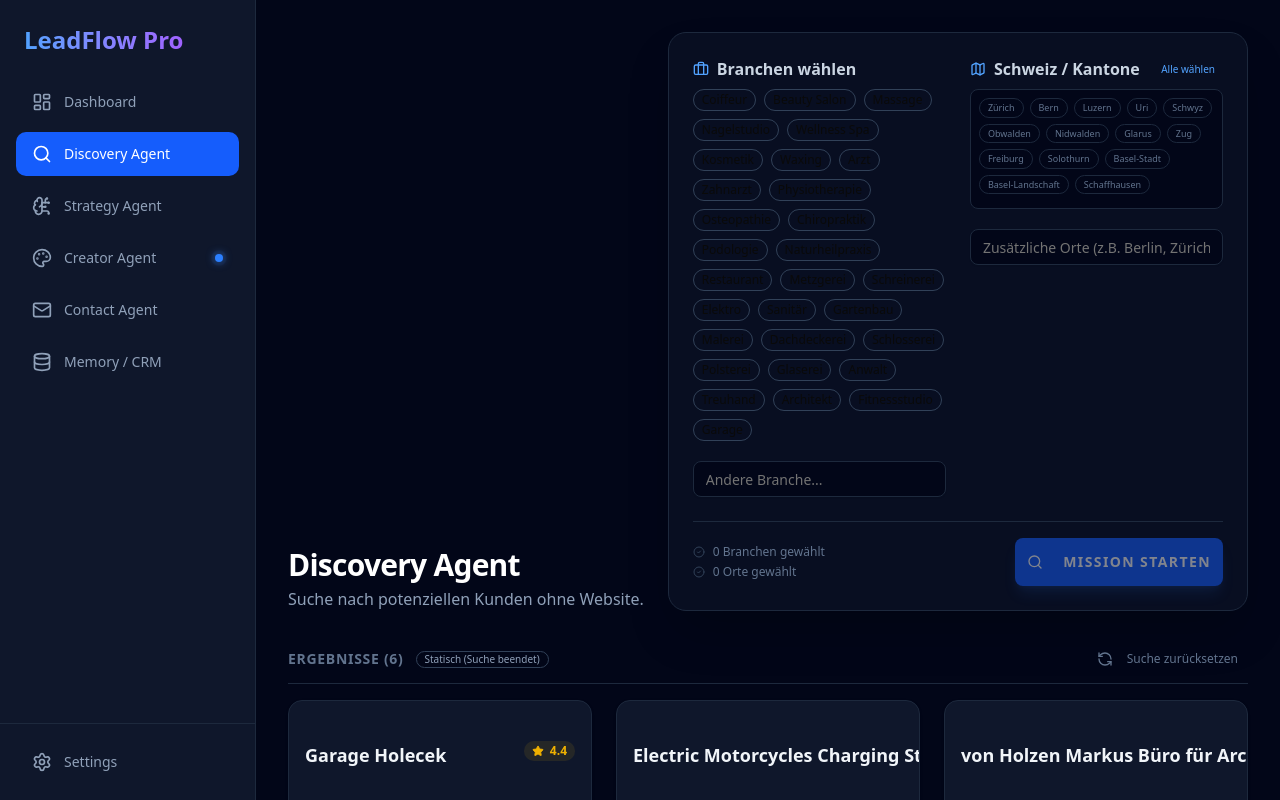
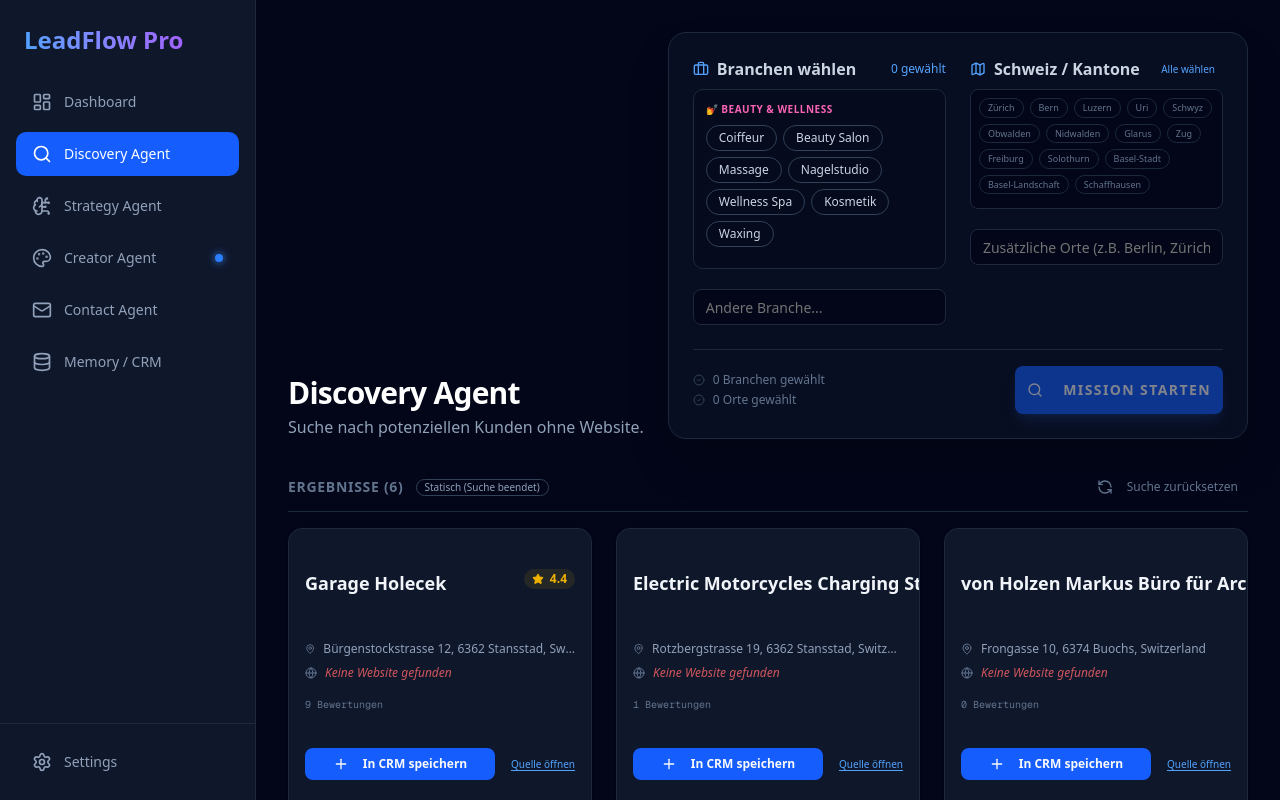
Before and after one commit to keokukzh/leadflow-pro, a Next.js app in the folder leadflow-pro/: page /discovery in a window 1280 px wide. Built offline with nearby package versions, Linux system fonts and the light colour scheme.

Commit message:
style: Categorize industries with specific colors and improved UI grouping

```diff
--- a/leadflow-pro/src/app/(dashboard)/discovery/page.tsx
+++ b/leadflow-pro/src/app/(dashboard)/discovery/page.tsx
@@ -9,21 +9,6 @@ import { saveLeadToCRM, createDiscoveryMission, getLatestMission, getMissionById
 import { Badge } from "@/components/ui/badge";
 import { ScrollArea } from "@/components/ui/scroll-area";
 import { CheckCircle2, Map, Briefcase, AlertTriangle } from "lucide-react";
-
-const INDUSTRIES = [
-  // Beauty & Wellness
-  "Coiffeur", "Beauty Salon", "Massage", "Nagelstudio", "Wellness Spa", "Kosmetik", "Waxing",
-  // Gesundheit
-  "Arzt", "Zahnarzt", "Physiotherapie", "Osteopathie", "Chiropraktik", "Podologie", "Naturheilpraxis",
-  // Gastronomie & Retail
-  "Restaurant", "Metzgerei",
-  // Handwerk
-  "Schreinerei", "Elektro", "Sanitär", "Gartenbau", "Malerei", "Dachdeckerei", "Schlosserei", "Polsterei", "Glaserei",
-  // Dienstleistungen
-  "Anwalt", "Treuhand", "Architekt",
-  // Auto & Fitness
-  "Fitnessstudio", "Garage"
-];
 
 const CANTONS = [
   "Zürich", "Bern", "Luzern", "Uri", "Schwyz", "Obwalden", "Nidwalden", "Glarus", "Zug",
@@ -164,22 +149,79 @@ export default function DiscoveryPage() {
         <div className="bg-slate-900/50 p-6 rounded-2xl border border-slate-800 shadow-2xl space-y-6 flex-1 max-w-4xl">
           <div className="grid grid-cols-1 md:grid-cols-2 gap-6">
             <div className="space-y-3">
-              <div className="flex items-center gap-2 text-slate-300 font-semibold mb-2">
+              <div className="flex items-center justify-between gap-2 text-slate-300 font-semibold mb-2">
+                <div className="flex items-center gap-2">
                   <Briefcase className="w-4 h-4 text-blue-400" />
                   Branchen wählen
                 </div>
-              <div className="flex flex-wrap gap-2">
-                {INDUSTRIES.map((ind) => (
+                <span className="text-xs text-blue-400 font-normal">{selectedIndustries.length} gewählt</span>
+              </div>
+              <ScrollArea className="h-[180px] rounded-lg border border-slate-800 bg-slate-950/50 p-3">
+                {/* Beauty & Wellness */}
+                <div className="mb-3">
+                  <p className="text-[10px] uppercase tracking-wider text-pink-400 font-bold mb-2">💅 Beauty & Wellness</p>
+                  <div className="flex flex-wrap gap-1.5">
+                    {["Coiffeur", "Beauty Salon", "Massage", "Nagelstudio", "Wellness Spa", "Kosmetik", "Waxing"].map((ind) => (
                       <Badge
                         key={ind}
                         variant={selectedIndustries.includes(ind) ? "default" : "outline"}
-                    className={`cursor-pointer transition-all ${selectedIndustries.includes(ind) ? "bg-blue-600 hover:bg-blue-500 scale-105" : "border-slate-700 hover:border-slate-500"}`}
+                        className={`cursor-pointer transition-all text-xs px-3 py-1 ${selectedIndustries.includes(ind) ? "bg-pink-600 hover:bg-pink-500 text-white border-pink-500" : "border-slate-700 hover:border-pink-400 text-slate-300 hover:text-pink-300"}`}
                         onClick={() => toggleIndustry(ind)}
                       >
                         {ind}
                       </Badge>
                     ))}
                   </div>
+                </div>
+                {/* Gesundheit */}
+                <div className="mb-3">
+                  <p className="text-[10px] uppercase tracking-wider text-green-400 font-bold mb-2">🏥 Gesundheit</p>
+                  <div className="flex flex-wrap gap-1.5">
+                    {["Arzt", "Zahnarzt", "Physiotherapie", "Osteopathie", "Chiropraktik", "Podologie", "Naturheilpraxis"].map((ind) => (
+                      <Badge
+                        key={ind}
+                        variant={selectedIndustries.includes(ind) ? "default" : "outline"}
+                        className={`cursor-pointer transition-all text-xs px-3 py-1 ${selectedIndustries.includes(ind) ? "bg-green-600 hover:bg-green-500 text-white border-green-500" : "border-slate-700 hover:border-green-400 text-slate-300 hover:text-green-300"}`}
+                        onClick={() => toggleIndustry(ind)}
+                      >
+                        {ind}
+                      </Badge>
+                    ))}
+                  </div>
+                </div>
+                {/* Handwerk */}
+                <div className="mb-3">
+                  <p className="text-[10px] uppercase tracking-wider text-orange-400 font-bold mb-2">🔧 Handwerk</p>
+                  <div className="flex flex-wrap gap-1.5">
+                    {["Schreinerei", "Elektro", "Sanitär", "Gartenbau", "Malerei", "Dachdeckerei", "Schlosserei", "Polsterei", "Glaserei"].map((ind) => (
+                      <Badge
+                        key={ind}
+                        variant={selectedIndustries.includes(ind) ? "default" : "outline"}
+                        className={`cursor-pointer transition-all text-xs px-3 py-1 ${selectedIndustries.includes(ind) ? "bg-orange-600 hover:bg-orange-500 text-white border-orange-500" : "border-slate-700 hover:border-orange-400 text-slate-300 hover:text-orange-300"}`}
+                        onClick={() => toggleIndustry(ind)}
+                      >
+                        {ind}
+                      </Badge>
+                    ))}
+                  </div>
+                </div>
+                {/* Dienstleistungen & Sonstige */}
+                <div>
+                  <p className="text-[10px] uppercase tracking-wider text-blue-400 font-bold mb-2">💼 Dienstleistungen</p>
+                  <div className="flex flex-wrap gap-1.5">
+                    {["Restaurant", "Metzgerei", "Anwalt", "Treuhand", "Architekt", "Fitnessstudio", "Garage"].map((ind) => (
+                      <Badge
+                        key={ind}
+                        variant={selectedIndustries.includes(ind) ? "default" : "outline"}
+                        className={`cursor-pointer transition-all text-xs px-3 py-1 ${selectedIndustries.includes(ind) ? "bg-blue-600 hover:bg-blue-500 text-white border-blue-500" : "border-slate-700 hover:border-blue-400 text-slate-300 hover:text-blue-300"}`}
+                        onClick={() => toggleIndustry(ind)}
+                      >
+                        {ind}
+                      </Badge>
+                    ))}
+                  </div>
+                </div>
+              </ScrollArea>
               <div className="pt-2">
                 <Input
                   placeholder="Andere Branche..."
```
Lines whose indentation alone changed are shown as unchanged.
